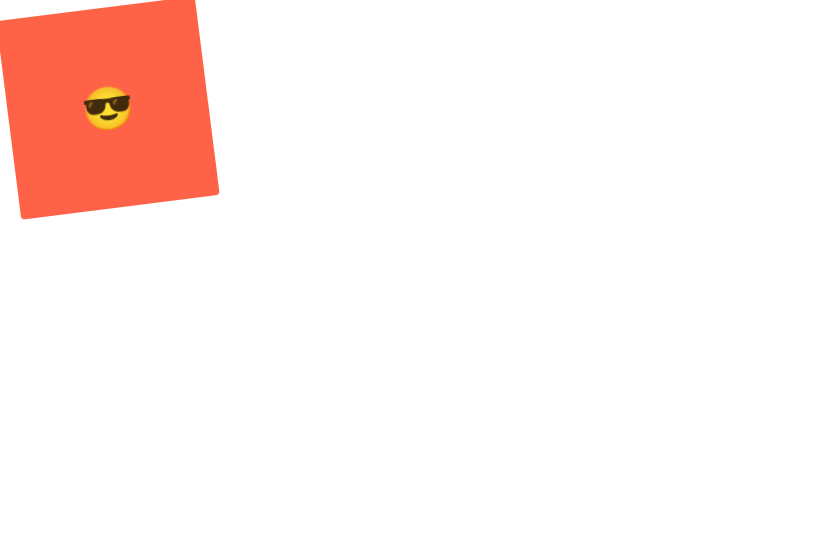
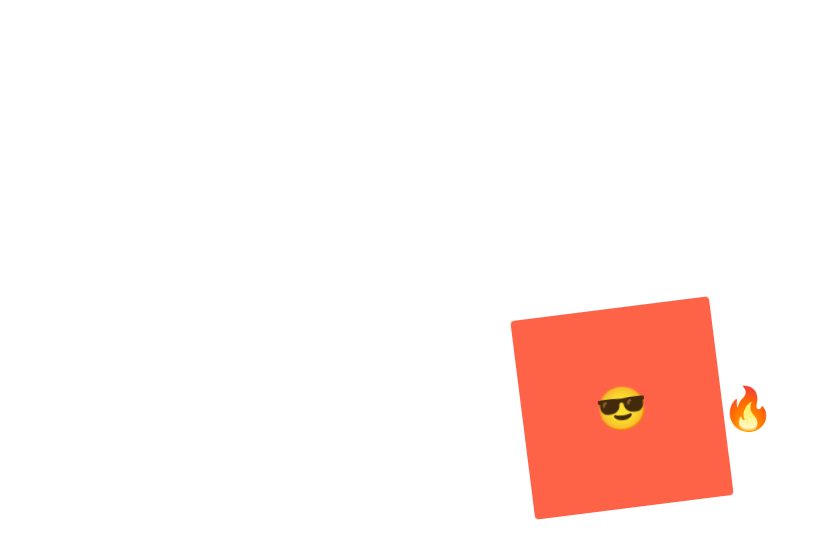
Before and after one commit to jonghwa3471/react-masterclass, a React (Create React App) app: page / in a window 1280 px wide. Shown: the top 558 px of the page, without its empty margins (0-830 px from the left). Built offline with nearby package versions, Linux system fonts and the light colour scheme.

Commit message:
#2.5 Pseudo Selectors part Two

```diff
--- a/src/App.js
+++ b/src/App.js
@@ -2,6 +2,10 @@
 
 const Wrapper = styled.div`
   display: flex;
+  height: 100vh;
+  width: 100vw;
+  justify-content: center;
+  align-items: center;
 `;
 
 const animation = keyframes`
@@ -18,6 +22,10 @@
   }
 `;
 
+const Emoji = styled.span`
+  font-size: 42px;
+`;
+
 const Box = styled.div`
   width: 200px;
   height: 200px;
@@ -26,14 +34,8 @@
   justify-content: center;
   align-items: center;
   animation: ${animation} 1s linear infinite;
-  span {
-    font-size: 42px;
-    &:hover {
-      font-size: 90px;
-    }
-    &:active {
-      opacity: 0;
-    }
+  ${Emoji}:hover {
+    font-size: 98px;
   }
 `;
 
@@ -41,8 +43,9 @@
   return (
     <Wrapper>
       <Box>
-        <span>😎</span>
+        <Emoji as={"p"}>😎</Emoji>
       </Box>
+      <Emoji as={"p"}>🔥</Emoji>
     </Wrapper>
   );
 }
```
